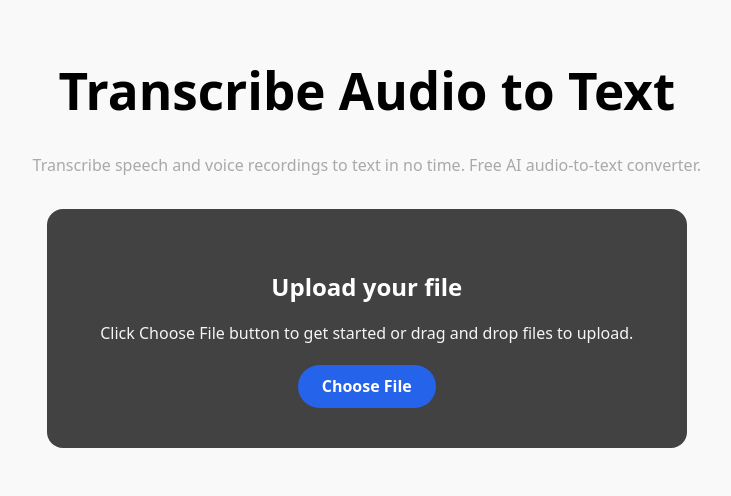
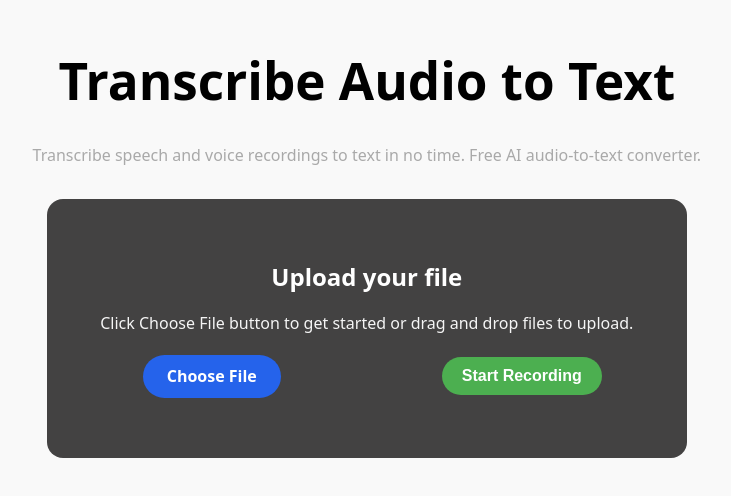
Before and after one commit to iashutoshyadav/SpeechToText, a React (Vite) app in the folder vite-project/: page / in a window 1280 px wide. Shown: the part 162-658 px from the top of the page, without its empty margins (289-1020 px from the left). Built offline with nearby package versions, Linux system fonts and the light colour scheme.

Commit message:
Added voice recorder and improved UI

```diff
--- a/vite-project/src/App.jsx
+++ b/vite-project/src/App.jsx
@@ -2,6 +2,7 @@ import React from "react";
 import { BrowserRouter as Router, Routes, Route } from "react-router-dom";
 import UploadPage from "./components/UploadPage";
 import ResultPage from "./components/ResultPage";
+import VoiceRecorder from './components/VoiceRecorder';
 
 
 function App() {
--- a/vite-project/src/components/UploadPage.jsx
+++ b/vite-project/src/components/UploadPage.jsx
@@ -1,6 +1,7 @@
 import React, { useState } from 'react';
 import axios from 'axios';
 import { useNavigate } from 'react-router-dom';
+import VoiceRecorder from '../components/VoiceRecorder';
 
 function UploadPage() {
   const [file, setFile] = useState(null);
@@ -34,19 +35,25 @@ function UploadPage() {
       setLoading(false);
     }
   };
+  const handleRecordingComplete = (audioBlob) => {
+    const recordedFile = new File([audioBlob], 'recording.wav', { type: 'audio/wav' });
+    setFile(recordedFile);
+  };
 
   return (
-    <div class="upload">
+    <div className="upload">
       <h1>Transcribe Audio to Text</h1>
-      <p class="subtitle">
+      <p className="subtitle">
         Transcribe speech and voice recordings to text in no time. Free AI audio-to-text converter.
       </p>
 
-      <div class="upload-box">
+      <div className="upload-box">
         <h2>Upload your file</h2>
         <p>Click Choose File button to get started or drag and drop files to upload.</p>
 
-        <label htmlFor="file-upload" class="custom-file-upload">
+        <div className="file-recorder-container">
+          <div className="choose-file">
+            <label htmlFor="file-upload" className="custom-file-upload">
               Choose File
             </label>
             <input
@@ -56,14 +63,21 @@ function UploadPage() {
               onChange={handleFileChange}
               style={{ display: 'none' }}
             />
+          </div>
+
+          <div className="voice-recorder">
+            <VoiceRecorder onRecordingComplete={handleRecordingComplete} />
+          </div>
+        </div>
 
         {file && (
-          <button onClick={handleUpload} class="upload-btn" disabled={loading}>
+          <button onClick={handleUpload} className="upload-btn" disabled={loading}>
             {loading ? "Uploading..." : "Upload"}
           </button>
         )}
       </div>
     </div>
+
   );
 }
 
--- /dev/null
+++ b/vite-project/src/components/VoiceRecorder.jsx
@@ -0,0 +1,44 @@
+import React, { useState, useRef } from 'react';
+
+const VoiceRecorder = ({ onRecordingComplete }) => {
+  const [recording, setRecording] = useState(false);
+  const [mediaRecorder, setMediaRecorder] = useState(null);
+  const audioChunks = useRef([]);
+
+  const startRecording = async () => {
+    const stream = await navigator.mediaDevices.getUserMedia({ audio: true });
+    const recorder = new MediaRecorder(stream);
+    recorder.ondataavailable = (event) => audioChunks.current.push(event.data);
+    recorder.onstop = () => {
+      const audioBlob = new Blob(audioChunks.current, { type: 'audio/wav' });
+      audioChunks.current = [];
+      onRecordingComplete(audioBlob);
+    };
+
+    recorder.start();
+    setMediaRecorder(recorder);
+    setRecording(true);
+  };
+
+  const stopRecording = () => {
+    if (mediaRecorder) {
+      mediaRecorder.stop();
+      setRecording(false);
+    }
+  };
+
+  return (
+    <div class="voice-recorder">
+      {/* <h3 class="voice"> Voice Recorder</h3> */}
+      {!recording ? (
+        <button onClick={startRecording} class="start-btn">Start Recording</button>
+      ) : (
+        <button onClick={stopRecording} class="stop-btn">
+          Stop Recording
+        </button>
+      )}
+    </div>
+  );
+};
+
+export default VoiceRecorder;
--- a/vite-project/src/index.css
+++ b/vite-project/src/index.css
@@ -158,3 +158,46 @@ h1 {
   background: black;
   border-radius: 4px;
 }
+// voice recorder //
+.voice-recorder {
+  font-weight: bold;
+  display:flex;
+  align-items: center;
+  gap: 10px;
+}
+
+.start-btn{
+  background-color: #4CAF50;
+  color: white;
+  padding: 10px 20px;
+  border: none;
+  border-radius: 99px;
+  cursor: pointer;
+  font-size: 1rem;
+  font-weight: bold;
+}
+.stop-btn{
+  background-color: red;
+  color: white;
+  padding: 10px 20px;
+  border: none;
+  border-radius: 99px;
+  cursor: pointer;
+  font-size: 1rem;
+  font-weight: bold;
+}
+
+.file-recorder-container {
+  display: flex;
+  flex-direction: row;
+  justify-content: center;
+  align-items: center;
+  gap: 20px;
+  margin: 20px 0;
+}
+
+.choose-file,
+.voice-recorder {
+  flex: 1;
+  text-align: center;
+}
```
Also changed, not shown: 13 other files (tests, documents, lock files or other folders). Lines whose indentation alone changed are shown as unchanged.
